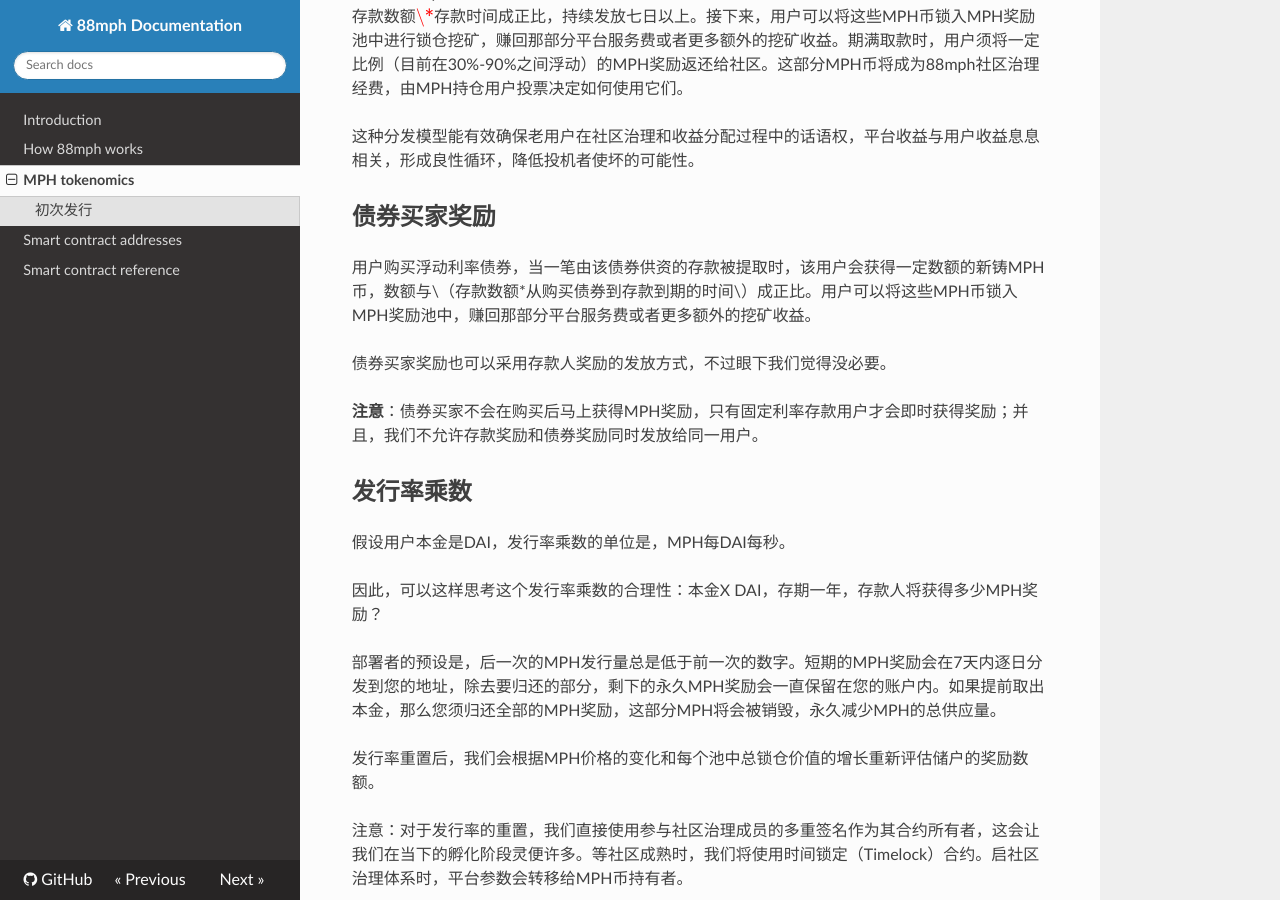
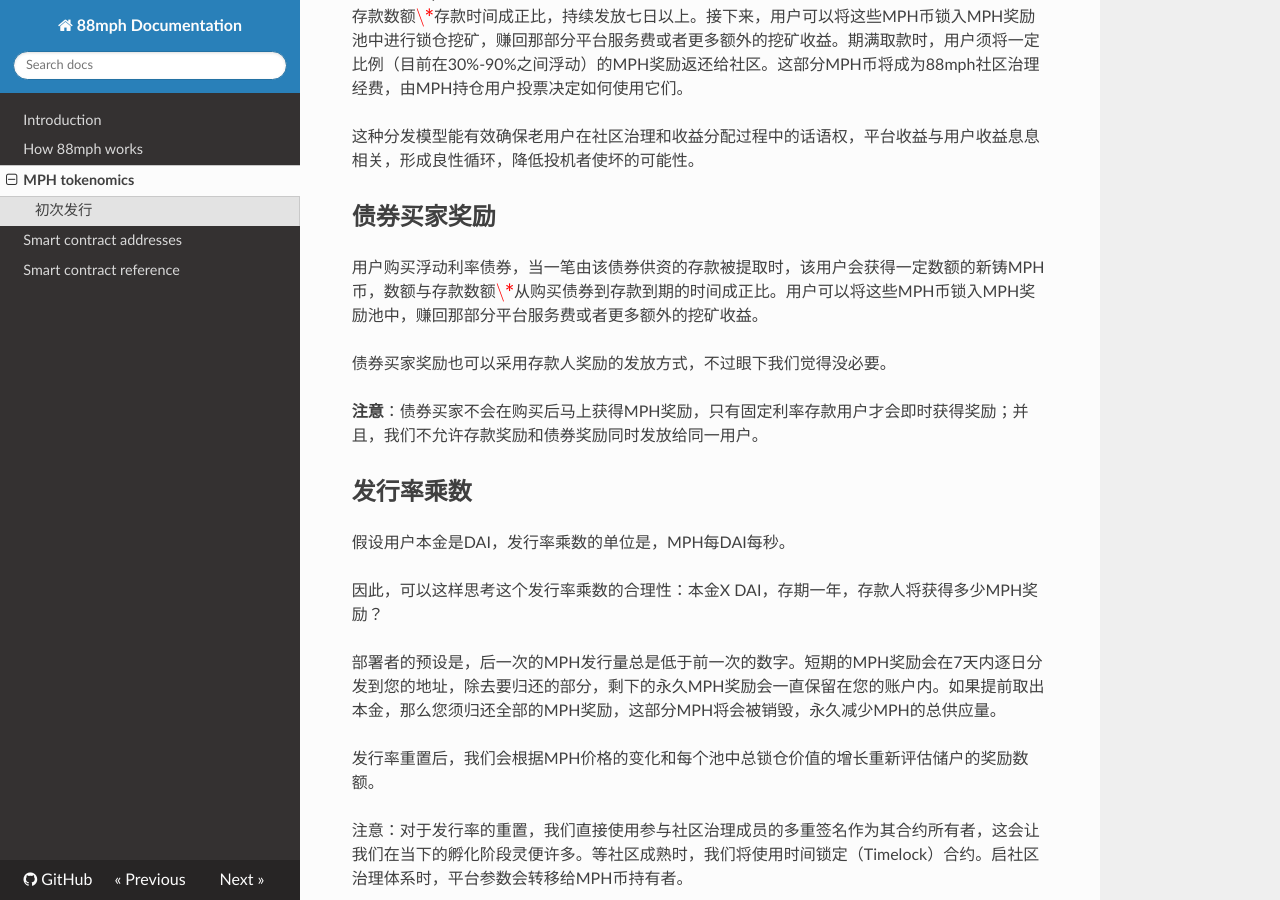
Before and after one commit to 88mphapp/docs, an MkDocs documentation site: the page built from docs/mph.md, in a window 1280 px wide and 900 px high, scrolled down 844 px. Built offline with MkDocs 1.6.1, drawn with Linux system fonts in a browser that asks for light colours; nearby versions of some CDN libraries; formulas are drawn with MathJax 3.

Commit message:
Update mph.md

```diff
--- a/docs/mph.md
+++ b/docs/mph.md
@@ -24,7 +24,7 @@ MPH代币总供应量取决于总锁仓价值（Total Value Locked）的增长
 
 ## 债券买家奖励
 
-用户购买浮动利率债券，当一笔由该债券供资的存款被提取时，该用户会获得一定数额的新铸MPH币，数额与\（存款数额\*从购买债券到存款到期的时间\）成正比。用户可以将这些MPH币锁入MPH奖励池中，赚回那部分平台服务费或者更多额外的挖矿收益。
+用户购买浮动利率债券，当一笔由该债券供资的存款被提取时，该用户会获得一定数额的新铸MPH币，数额与\(存款数额\*从购买债券到存款到期的时间\)成正比。用户可以将这些MPH币锁入MPH奖励池中，赚回那部分平台服务费或者更多额外的挖矿收益。
 
 债券买家奖励也可以采用存款人奖励的发放方式，不过眼下我们觉得没必要。
 
```
